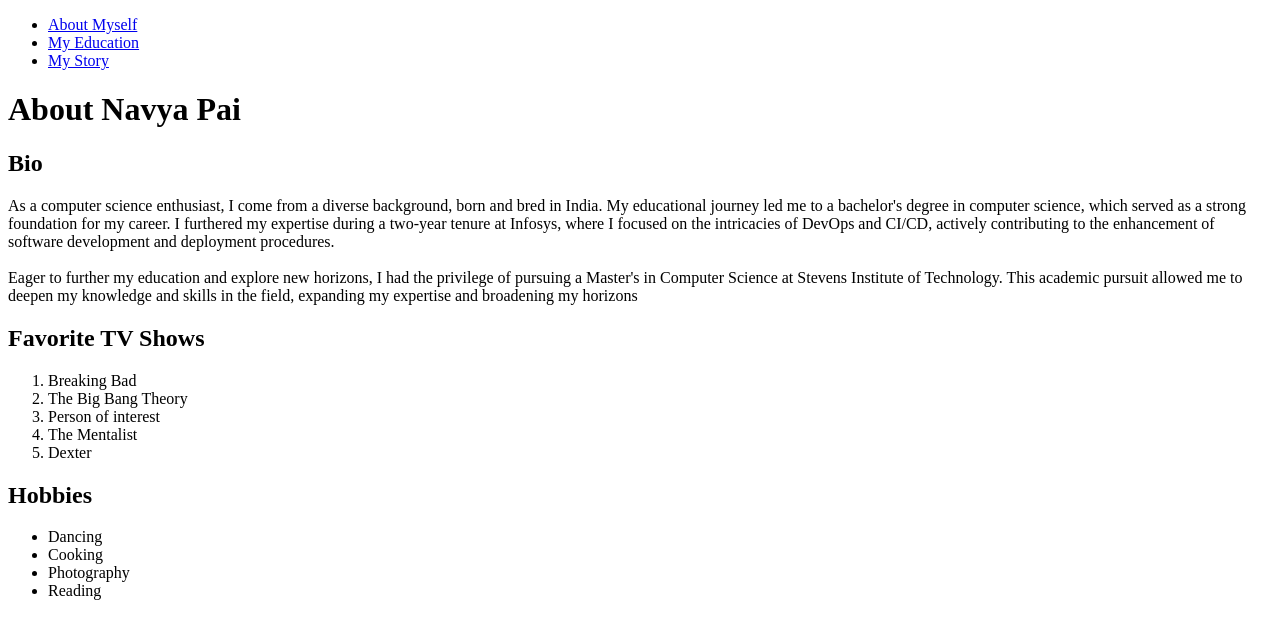
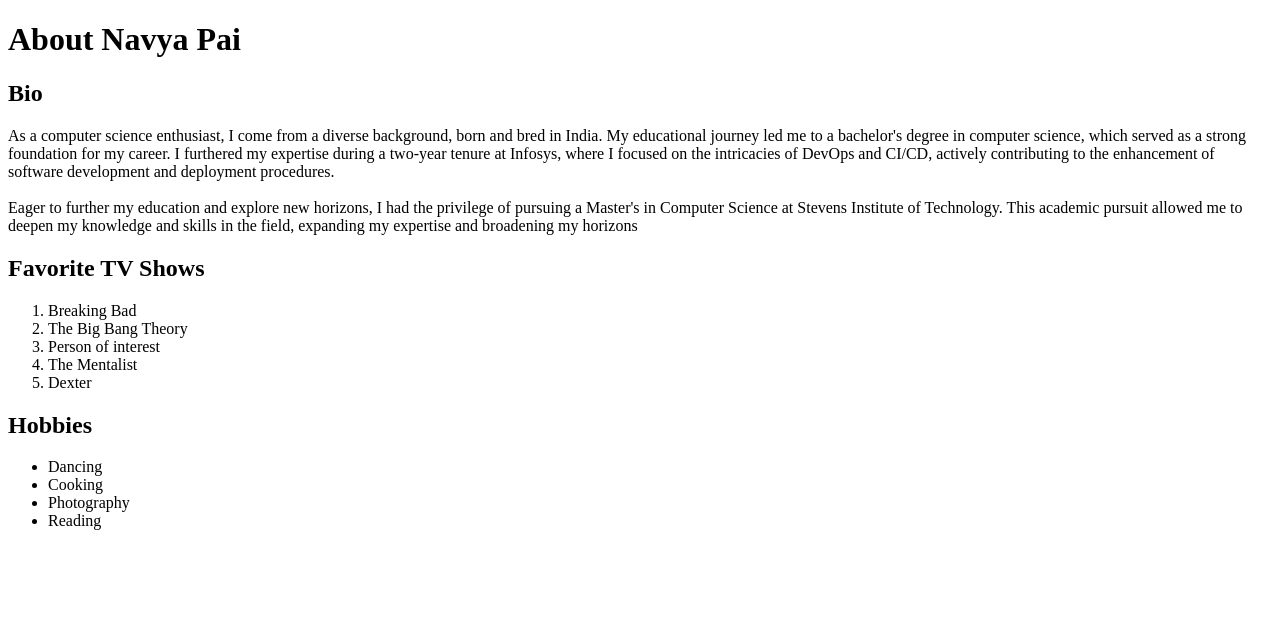
Before and after one commit to nvpai/nvpai.github.io, a plain HTML site: page index.html in a window 1280 px wide. Drawn offline with Linux system fonts and the light colour scheme.

Commit message:
Update index.html

```diff
--- a/index.html
+++ b/index.html
@@ -6,15 +6,7 @@
     <title>About Myself</title>
 </head>
 <body>
-    <header>
-        <nav>
-          <ul>
-            <li><a href="./index.html">About Myself</a></li>
-            <li><a href="./education.html">My Education</a></li>
-            <li><a href="./story.html">My Story</a></li>
-          </ul>
-        </nav>
-    </header>
+
     <h1>About Navya Pai</h1>
    <main>
         <article>
```
